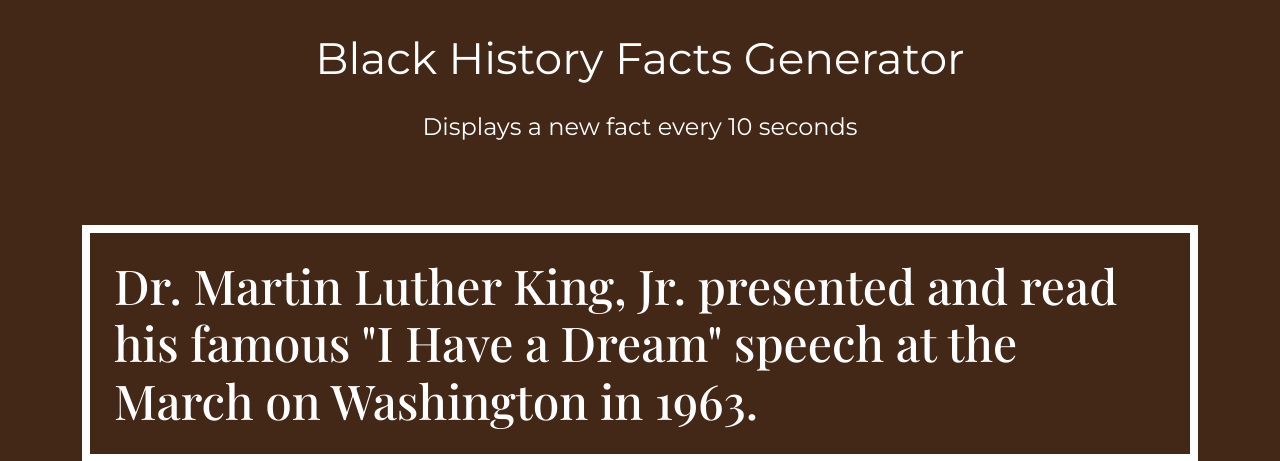
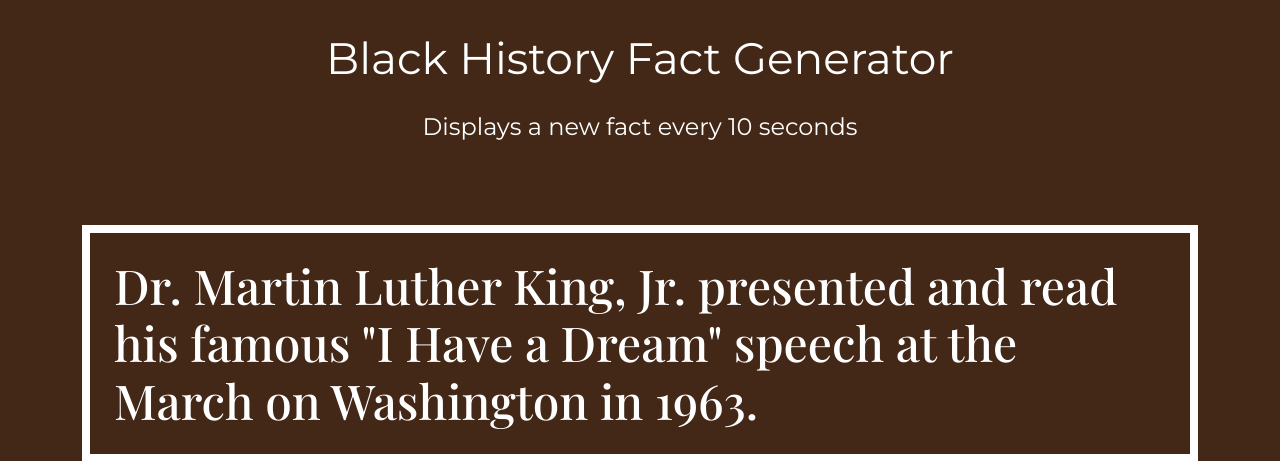
Before and after one commit to BrittanyGates/Quick-Black-History-Facts, a Flask app: page / in a window 1280 px wide. Shown: the top 461 px of the page. Run offline with Flask 3, Linux system fonts and the light colour scheme; parts of the project's set-up code (start-up, migrations or seed data) failed here and were passed over; some web fonts are replaced.

Commit message:
Fix typo in the site's title.

```diff
--- a/templates/index.html
+++ b/templates/index.html
@@ -38,7 +38,7 @@
             <div class="container stite-container">
                 <div class="row">
                     <div class="intro-div">
-                        <h1 class="title">Black History Facts Generator</h1>
+                        <h1 class="title">Black History Fact Generator</h1>
                         <p class="description">Displays a new fact every 10 seconds</p>
                     </div>
                     <div class="fact-div">
```
Also changed, not shown: 1 other file.
